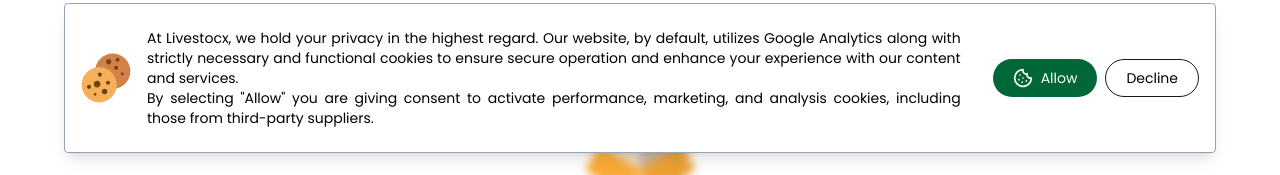
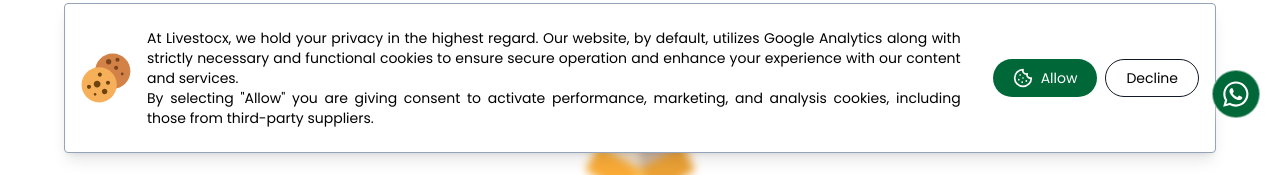
Before and after one commit to livestocx-ng/livestocx-marketplace, a Next.js app: page / in a window 1280 px wide. Shown: the part 562-737 px from the top of the page. Built offline with nearby package versions, Linux system fonts and the light colour scheme; no server answers.

Commit message:
added whats app contact us button

```diff
--- a/src/app/(pages)/(public)/layout.tsx
+++ b/src/app/(pages)/(public)/layout.tsx
@@ -16,6 +16,7 @@
 import NotificationModal from '@/components/modals/notifications/notification-modal';
 import UpdateVendorProfileModal from '@/components/modals/user/update-vendor-profile-modal';
 import UpdateSearchLocationModal from '@/components/modals/utils/update-search-location-modal';
+import ContactUsModal from '@/components/modals/contact-us/contact-us-modal';
 
 interface PagesLayoutProps {
 	children: React.ReactNode;
@@ -52,6 +53,7 @@
 
 			<Navbar />
 			{children}
+			<ContactUsModal />
 			<Footer />
 		</div>
 	);
--- /dev/null
+++ b/src/components/modals/contact-us/contact-us-modal.tsx
@@ -0,0 +1,32 @@
+import Image from 'next/image';
+import React from 'react';
+
+const ContactUsModal = () => {
+	return (
+		<div
+			onClick={() => {
+				// HANDLE REDIRECT TO WHATS APP HERE
+				const url = `https://wa.me/+2348062899590?text=${encodeURIComponent('Give us your special request lets get you the product seller within an hour.')}`;
+
+				window.open(url, '_blank');
+			}}
+			className='
+                border border-[#ffffff80]
+                fixed z-10 mb-10 bottom-20 left- right-5 bg-main h-12 w-12 rounded-full
+                flex flex-col items-center justify-center shadow-[#ffffff80] shadow-lg
+                cursor-pointer hover:-translate-y-1 transition-all ease-in-out duration-700
+            '
+		>
+			<Image
+				width={40}
+				height={40}
+				unoptimized={true}
+				className='w-8 h-8'
+				alt='Livestocx-contact-us'
+				src='/icon__whatsapp.svg'
+			/>
+		</div>
+	);
+};
+
+export default ContactUsModal;
```
Also changed, not shown: public/icon__whatsapp.svg (added).
